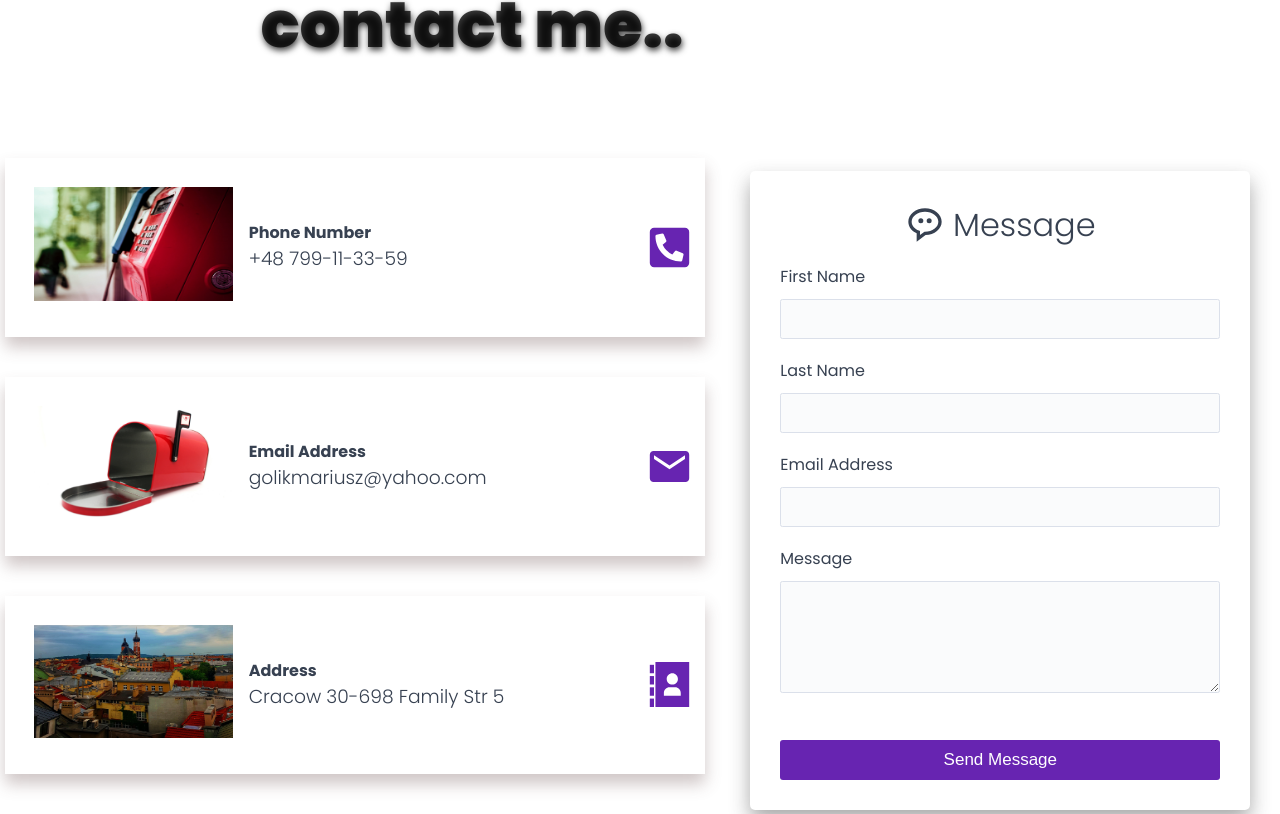
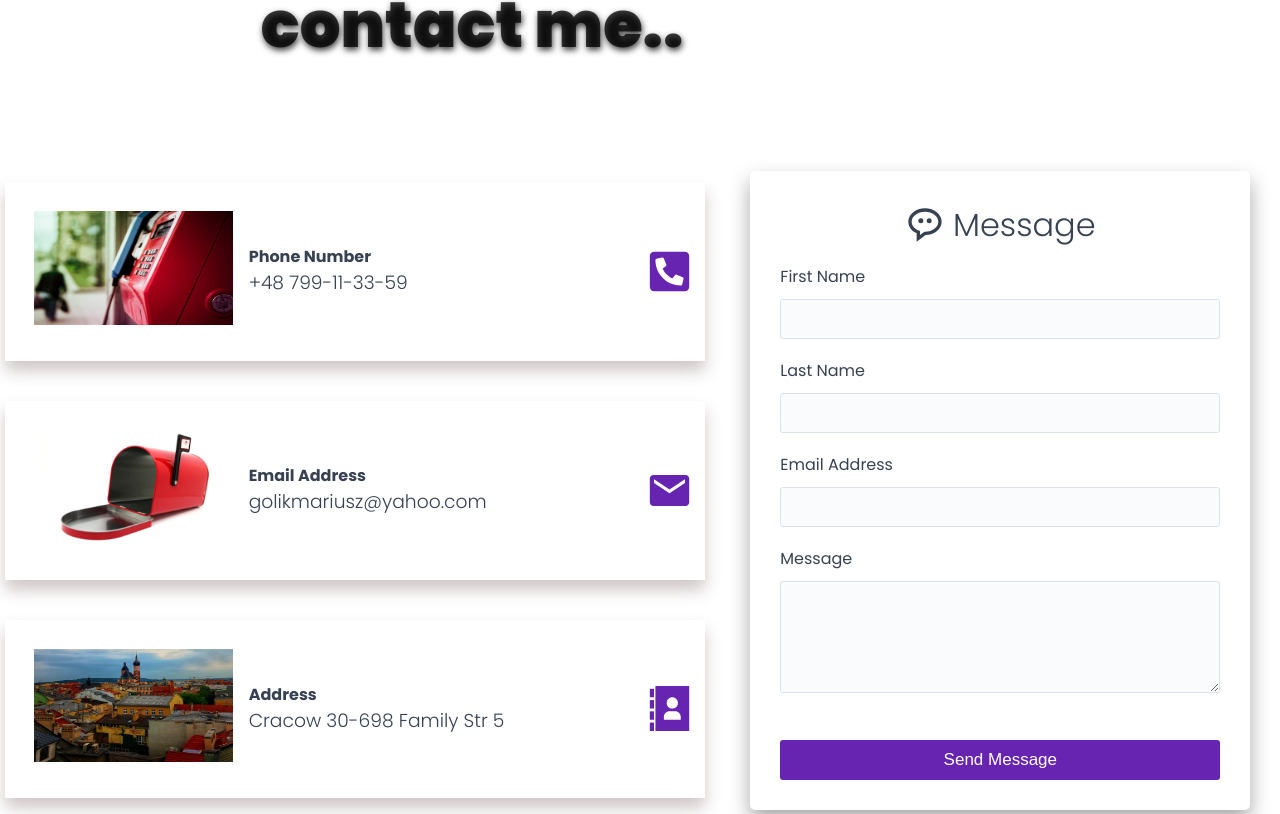
Before and after one commit to k-mellatos/Manage-Portfolio-App, a Next.js app: page /contact in a window 1280 px wide. Shown: the part 446-1260 px from the top of the page. Built offline with nearby package versions, Linux system fonts and the light colour scheme.

Commit message:
Removed white space from contact page, added hover opacity card

```diff
--- a/styles/Card.module.css
+++ b/styles/Card.module.css
@@ -12,6 +12,11 @@
 .card_img {
   margin-bottom: 4px;
   border-radius: 5px;
+  transition: opacity 0.4s ease;
+}
+
+.card_img:hover {
+  opacity: 0.55;
 }
 
 .card_category {
--- a/styles/Contact.module.css
+++ b/styles/Contact.module.css
@@ -33,7 +33,6 @@
   justify-content: center;
   flex-direction: column;
   max-width: 700px;
-  margin-bottom: 3rem;
 }
 
 @media (max-width: 768px) {
```
